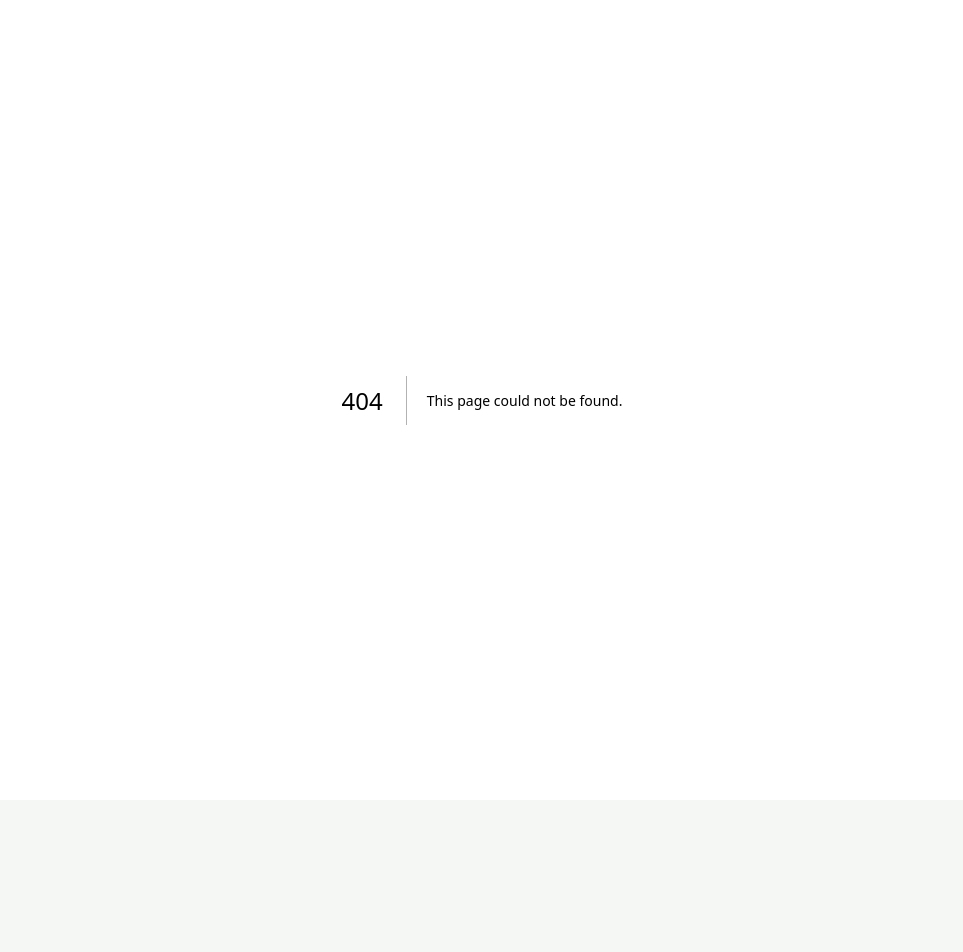
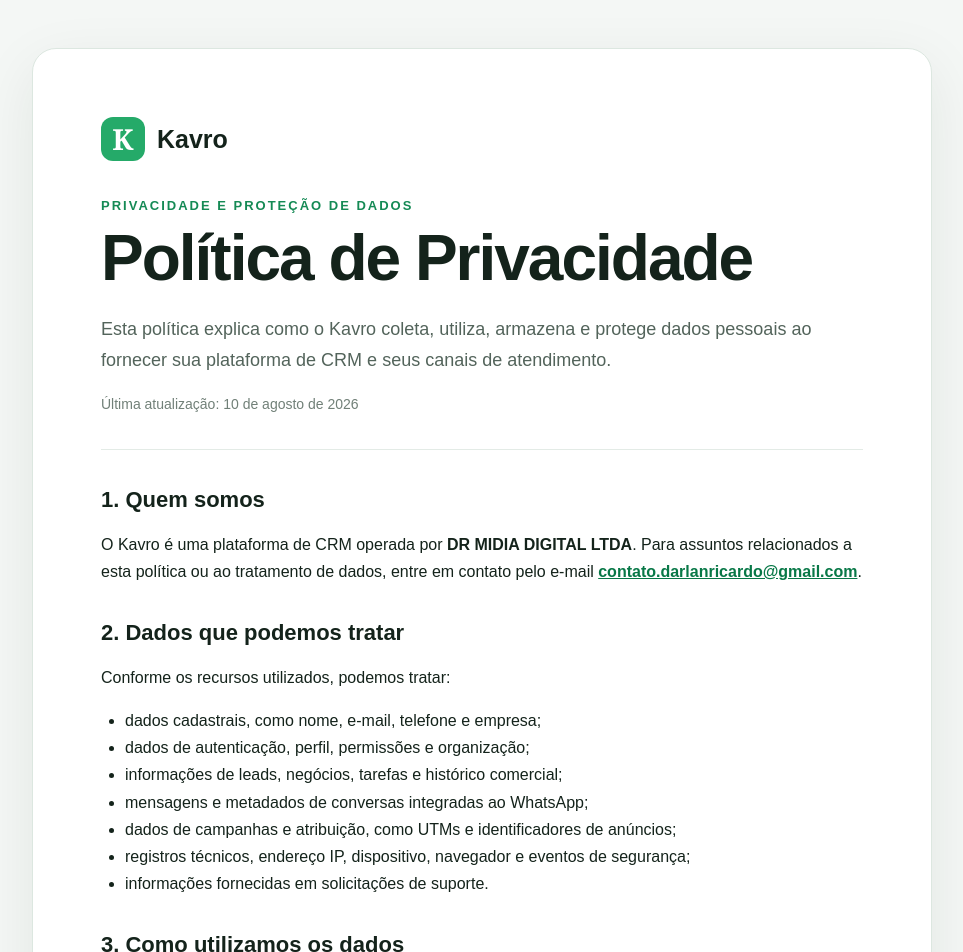
Before and after one commit to agmaquinadeleads-bit/kavro-platform, a Next.js app in the folder apps/web/: page /privacy in a window 1280 px wide. Before the commit this address had no page. Shown: the top 952 px of the page, without its empty margins (158-1121 px from the left). Before the commit the page ends 800 px from the top, so only its background shows below. Built offline with nearby package versions, Linux system fonts and the light colour scheme.

Commit message:
feat: add public privacy policy and Meta app icon

```diff
--- /dev/null
+++ b/apps/web/src/app/privacy/page.tsx
@@ -0,0 +1,189 @@
+import type { Metadata } from "next";
+import type { CSSProperties } from "react";
+
+export const metadata: Metadata = {
+  title: "Política de Privacidade | Kavro",
+  description: "Política de Privacidade do Kavro CRM",
+};
+
+const updatedAt = "10 de agosto de 2026";
+
+export default function PrivacyPage() {
+  return (
+    <main style={styles.page}>
+      <article style={styles.card}>
+        <header style={styles.header}>
+          <div style={styles.brand}>
+            <span style={styles.logo}>K</span>
+            <span>Kavro</span>
+          </div>
+          <p style={styles.eyebrow}>PRIVACIDADE E PROTEÇÃO DE DADOS</p>
+          <h1 style={styles.title}>Política de Privacidade</h1>
+          <p style={styles.intro}>
+            Esta política explica como o Kavro coleta, utiliza, armazena e
+            protege dados pessoais ao fornecer sua plataforma de CRM e seus
+            canais de atendimento.
+          </p>
+          <p style={styles.updated}>Última atualização: {updatedAt}</p>
+        </header>
+
+        <section style={styles.section}>
+          <h2 style={styles.heading}>1. Quem somos</h2>
+          <p>
+            O Kavro é uma plataforma de CRM operada por <strong>DR MIDIA DIGITAL LTDA</strong>.
+            Para assuntos relacionados a esta política ou ao tratamento de dados,
+            entre em contato pelo e-mail{" "}
+            <a style={styles.link} href="mailto:contato.darlanricardo@gmail.com">
+              contato.darlanricardo@gmail.com
+            </a>.
+          </p>
+        </section>
+
+        <section style={styles.section}>
+          <h2 style={styles.heading}>2. Dados que podemos tratar</h2>
+          <p>Conforme os recursos utilizados, podemos tratar:</p>
+          <ul style={styles.list}>
+            <li>dados cadastrais, como nome, e-mail, telefone e empresa;</li>
+            <li>dados de autenticação, perfil, permissões e organização;</li>
+            <li>informações de leads, negócios, tarefas e histórico comercial;</li>
+            <li>mensagens e metadados de conversas integradas ao WhatsApp;</li>
+            <li>dados de campanhas e atribuição, como UTMs e identificadores de anúncios;</li>
+            <li>registros técnicos, endereço IP, dispositivo, navegador e eventos de segurança;</li>
+            <li>informações fornecidas em solicitações de suporte.</li>
+          </ul>
+        </section>
+
+        <section style={styles.section}>
+          <h2 style={styles.heading}>3. Como utilizamos os dados</h2>
+          <p>Utilizamos os dados para:</p>
+          <ul style={styles.list}>
+            <li>criar e administrar contas, equipes, funis e oportunidades;</li>
+            <li>disponibilizar conversas e integrações solicitadas pelo cliente;</li>
+            <li>processar, entregar e registrar mensagens;</li>
+            <li>medir resultados comerciais e atribuição de campanhas;</li>
+            <li>prevenir fraude, abuso e acessos não autorizados;</li>
+            <li>prestar suporte e melhorar a segurança e o desempenho da plataforma;</li>
+            <li>cumprir obrigações legais, regulatórias e contratuais.</li>
+          </ul>
+        </section>
+
+        <section style={styles.section}>
+          <h2 style={styles.heading}>4. Bases legais e responsabilidade do cliente</h2>
+          <p>
+            O tratamento poderá ocorrer para execução de contrato, cumprimento de
+            obrigação legal, exercício regular de direitos, legítimo interesse ou
+            consentimento, conforme o caso e a legislação aplicável. Empresas que
+            utilizam o Kavro para tratar dados de seus próprios contatos são
+            responsáveis por possuir base legal adequada e respeitar as escolhas
+            desses titulares.
+          </p>
+        </section>
+
+        <section style={styles.section}>
+          <h2 style={styles.heading}>5. Compartilhamento e fornecedores</h2>
+          <p>
+            Podemos utilizar fornecedores de infraestrutura, banco de dados,
+            autenticação, monitoramento e comunicação estritamente para operar o
+            serviço. Quando o cliente habilita uma integração, dados necessários
+            podem ser compartilhados com o respectivo provedor, incluindo a Meta e
+            a Plataforma do WhatsApp Business. Não vendemos dados pessoais.
+          </p>
+        </section>
+
+        <section style={styles.section}>
+          <h2 style={styles.heading}>6. Armazenamento, segurança e transferências</h2>
+          <p>
+            Adotamos controles técnicos e organizacionais compatíveis com os riscos,
+            como controle de acesso, segregação por organização, registros de
+            auditoria e conexões criptografadas. Alguns fornecedores podem processar
+            dados em outros países, com salvaguardas contratuais e medidas previstas
+            na legislação aplicável.
+          </p>
+        </section>
+
+        <section style={styles.section}>
+          <h2 style={styles.heading}>7. Retenção e exclusão</h2>
+          <p>
+            Conservamos dados pelo período necessário para prestar os serviços,
+            cumprir obrigações legais e proteger direitos. Após o encerramento da
+            relação, os dados podem ser excluídos ou anonimizados, salvo quando a
+            manutenção for permitida ou exigida por lei.
+          </p>
+        </section>
+
+        <section style={styles.section}>
+          <h2 style={styles.heading}>8. Direitos dos titulares</h2>
+          <p>
+            Nos termos da LGPD, o titular pode solicitar confirmação de tratamento,
+            acesso, correção, portabilidade quando aplicável, anonimização, bloqueio,
+            eliminação, informações sobre compartilhamento e revisão ou revogação de
+            consentimento. A solicitação pode ser enviada ao e-mail de contato acima.
+            Poderemos solicitar informações para confirmar a identidade do requerente.
+          </p>
+        </section>
+
+        <section style={styles.section}>
+          <h2 style={styles.heading}>9. Cookies e registros técnicos</h2>
+          <p>
+            O Kavro pode usar cookies essenciais e armazenamento local para manter a
+            sessão, preferências e segurança da conta. Registros técnicos também
+            podem ser utilizados para diagnóstico, prevenção de incidentes e melhoria
+            do serviço.
+          </p>
+        </section>
+
+        <section style={styles.section}>
+          <h2 style={styles.heading}>10. Alterações nesta política</h2>
+          <p>
+            Esta política poderá ser atualizada para refletir mudanças legais,
+            operacionais ou nos recursos da plataforma. A versão vigente e sua data
+            de atualização permanecerão disponíveis nesta página.
+          </p>
+        </section>
+      </article>
+    </main>
+  );
+}
+
+const styles: Record<string, CSSProperties> = {
+  page: {
+    minHeight: "100vh",
+    background: "#f4f7f5",
+    color: "#14231b",
+    padding: "48px 20px",
+    fontFamily: "Arial, Helvetica, sans-serif",
+    lineHeight: 1.7,
+  },
+  card: {
+    maxWidth: 900,
+    margin: "0 auto",
+    background: "#ffffff",
+    border: "1px solid #dce7e0",
+    borderRadius: 24,
+    padding: "clamp(28px, 6vw, 68px)",
+    boxShadow: "0 18px 60px rgba(16, 37, 27, 0.08)",
+  },
+  header: { borderBottom: "1px solid #e3ebe6", paddingBottom: 32, marginBottom: 36 },
+  brand: { display: "flex", alignItems: "center", gap: 12, fontSize: 25, fontWeight: 800 },
+  logo: {
+    width: 44,
+    height: 44,
+    display: "inline-flex",
+    alignItems: "center",
+    justifyContent: "center",
+    borderRadius: 12,
+    background: "#25aa69",
+    color: "#fff",
+    fontFamily: "Georgia, serif",
+    fontSize: 29,
+    fontWeight: 700,
+  },
+  eyebrow: { margin: "34px 0 8px", color: "#158a55", fontSize: 13, fontWeight: 800, letterSpacing: 2 },
+  title: { margin: 0, fontSize: "clamp(38px, 7vw, 64px)", lineHeight: 1.05, letterSpacing: -2 },
+  intro: { maxWidth: 720, color: "#53645b", fontSize: 18, marginTop: 22 },
+  updated: { color: "#718078", fontSize: 14, marginBottom: 0 },
+  section: { marginTop: 34 },
+  heading: { fontSize: 22, lineHeight: 1.3, marginBottom: 10 },
+  list: { paddingLeft: 24 },
+  link: { color: "#087847", fontWeight: 700 },
+};
```
Also changed, not shown: apps/web/public/kavro-app-icon-1024.png (added), apps/web/public/kavro-app-icon.svg (added).
